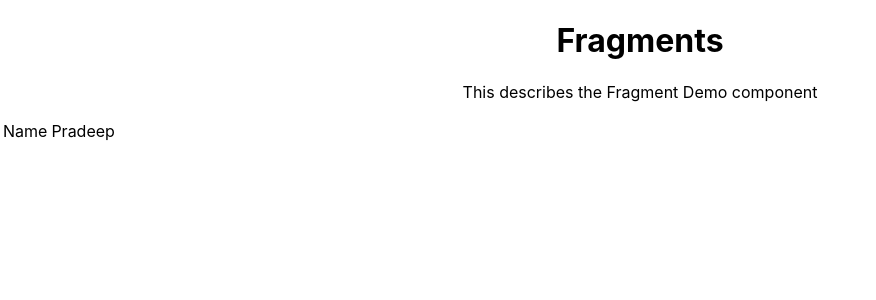
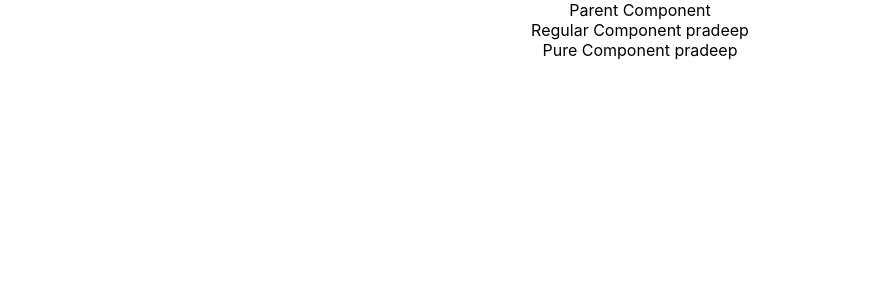
Before and after one commit to Pradeep712/React, a React (Create React App) app in the folder hello-world/: page / in a window 1280 px wide. Shown: the top 300 px of the page, without its empty margins (0-876 px from the left). Built offline with nearby package versions, Linux system fonts and the light colour scheme.

Commit message:
Step 20 Pure Component

```diff
--- a/hello-world/src/App.js
+++ b/hello-world/src/App.js
@@ -16,21 +16,36 @@
 // import styles from './appStyles.module.css' //module styles must be import like above
 // import Form from './component/Form';
 // import LifecycleA from './component/LifecycleA'
-import FragmentDemo from './component/FragmentDemo';
-import Table from './component/Table';
+// import FragmentDemo from './component/FragmentDemo';
+// import Table from './component/Table';
+import PureComp from './component/PureComp';
+import ParentComp from './component/ParentComp';
 
 class App extends Component{
   render(){
     return(
       <div className="App">
-        <FragmentDemo />
-        <Table />
-
-        {/* <LifecycleA /> */}
+        <ParentComp />
+        {/* <PureComp /> */}
       </div>
     )
   }
 }
+
+
+// //Fragment or EmptyTag
+// class App extends Component{
+//   render(){
+//     return(
+//       <div className="App">
+//         <FragmentDemo />
+//         <Table />
+
+//         {/* <LifecycleA /> */}
+//       </div>
+//     )
+//   }
+// }
 
 
 // //Form Handling
--- /dev/null
+++ b/hello-world/src/component/ParentComp.js
@@ -0,0 +1,33 @@
+import React, { Component } from 'react'
+import RegComp from './RegComp'
+import PureComp from './PureComp'
+
+class ParentComp extends Component {
+    constructor(props) {
+        super(props)
+
+        this.state = {
+           name: 'Pradeep'
+        }
+    }
+    componentDidMount(){
+        setInterval(()=>{
+            this.setState({
+                name: 'pradeep'
+            })
+        },2000
+        )
+    }
+    render() {
+        console.log('*************************Parent comp render ****************************')
+        return (
+            <div>
+                Parent Component
+                <RegComp name={this.state.name} />
+                <PureComp name={this.state.name} />
+            </div>
+        )
+    }
+}
+
+export default ParentComp
--- /dev/null
+++ b/hello-world/src/component/PureComp.js
@@ -0,0 +1,12 @@
+import React, { PureComponent } from 'react'
+
+export default class PureComp extends PureComponent {
+    render() {
+        console.log('PureComp render')
+        return (
+            <div>
+                Pure Component {this.props.name}
+            </div>
+        )
+    }
+}
--- /dev/null
+++ b/hello-world/src/component/RegComp.js
@@ -0,0 +1,14 @@
+import React, { Component } from 'react'
+
+class RegComp extends Component {
+    render() {
+        console.log('RegComp render')
+        return (
+            <div>
+                Regular Component {this.props.name}
+            </div>
+        )
+    }
+}
+
+export default RegComp
```
